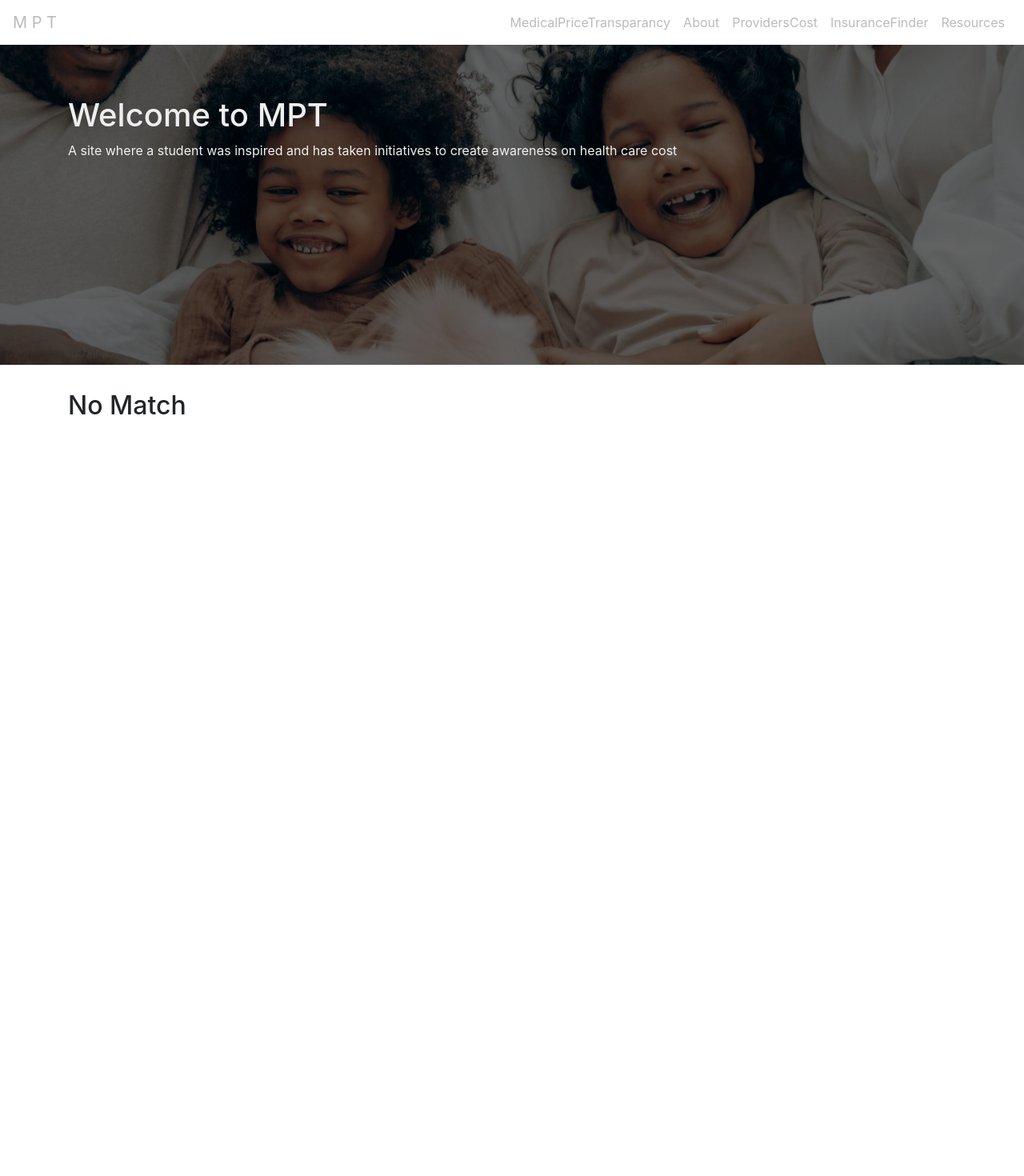
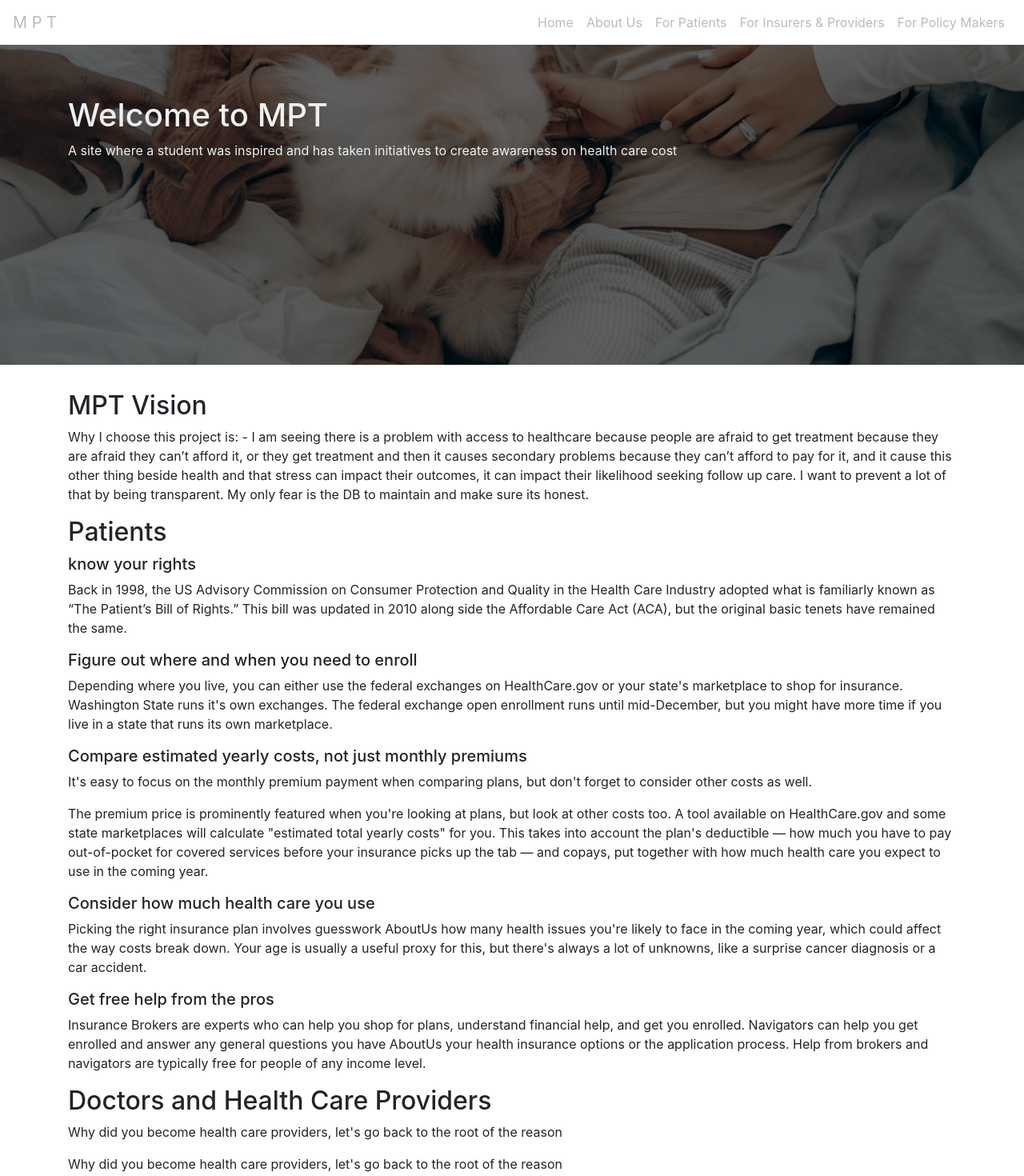
Before and after one commit to stpatrickschild/hmt-app, a React (Create React App) app: page /HOME in a window 1280 px wide. Shown: the top 1470 px of the page at 80% size. Before the commit the page ends 800 px from the top, so only its background shows below. Built offline with nearby package versions, Linux system fonts and the light colour scheme.

Commit message:
moved components around

```diff
--- a/src/App.js
+++ b/src/App.js
@@ -1,10 +1,11 @@
 import React, { Component } from 'react';
 import { BrowserRouter as Router, Route, Switch } from 'react-router-dom';
-import { About } from './components/About';
-import { InsuranceFinder } from './components/Insurancefinder';
-import { ProvidersCost } from './components/ProvidersCost';
-import { Resources } from './components/Resources';
-import { MedicalPriceTransparency } from './components/MedicalPriceTransparency';
+import { AboutUs } from './components/AboutUs';
+import { ForPatients } from './components/ForPatients';
+import { ForInsurersAndProviders } from './components/ForInsurersAndProviders';
+import SelectDropDown from './components/SelectDropDown';
+import { ForPolicyMakers } from './components/ForPolicyMakers';
+import { HOME } from './components/HOME';
 import { NoMatch } from './components/NoMatch';
 import { Layout } from './components/Layout';
 import NavigationBar from './components/NavigationBar';
@@ -20,12 +21,15 @@ class App extends Component {
         <Layout>
           <Router>
             <Switch>
-              <Route exact path="/" component={MedicalPriceTransparency} />
-              <Route path="/about" component={About} />
-              <Route path="/providerscost" component={ProvidersCost} />
-              <Route path="/insurancefinder" component={InsuranceFinder} />
-              <Route path="/resources" component={Resources} />
+              <Route exact path="/" component={SelectDropDown} />
+              <Route exact path="/ForInsurersAndProviders" component={ForInsurersAndProviders} />
+              <Route path="/AboutUs" component={AboutUs} />
+              <Route path="/HOME" component={HOME} />
+              <Route path="/ForPatients" component={ForPatients} />
+              <Route path="/ForPolicyMakers" component={ForPolicyMakers} />
+
               <Route component={NoMatch} />
+
             </Switch>
           </Router>
         </Layout>
--- /dev/null
+++ b/src/components/ForInsurersAndProviders.js
@@ -0,0 +1,13 @@
+import React from 'react';
+import  SelectDropDown  from './SelectDropDown.js'
+
+
+export const ForInsurersAndProviders = () => (
+  <div>
+    <h2>See your Health Care Cose with your Insurance Provider </h2>
+    <p>What do you think your Specialty's cost it? </p>
+
+  </div>
+)
+
+export default ForInsurersAndProviders;
--- a/src/components/MedicalPriceTransparency.js
+++ b/src/components/HOME.js
@@ -1,20 +1,9 @@
 import React from 'react';
-import './MedicalPriceTransparency.css'
+import './HOME.css'
 
 
-// class MedicalPriceTransparency  extends Component {
 
-
-//   render () {
-//     return (
-//       <div className="medicalpricetransparency">
-//         <button>Medical Price Transparency</button>
-
-//       </div>
-//       );
-//   };
-// }
-export const MedicalPriceTransparency = () => (
+export const HOME = () => (
   <div>
     <h2>MPT Vision </h2>
     <p>Why I choose this project is: - I am seeing there is a problem with access to healthcare because people are afraid to get treatment because they are afraid they can’t afford it, or they get treatment and then it causes secondary problems because they can’t afford to pay for it, and it cause this other thing beside health and that stress can impact their outcomes, it can impact their likelihood seeking follow up care. I want to prevent a lot of that by being transparent. My only fear is the DB to maintain and make sure its honest. </p>
@@ -27,9 +16,9 @@ export const MedicalPriceTransparency = () => (
     <p>It's easy to focus on the monthly premium payment when comparing plans, but don't forget to consider other costs as well.</p>
     <p>The premium price is prominently featured when you're looking at plans, but look at other costs too. A tool available on HealthCare.gov and some state marketplaces will calculate "estimated total yearly costs" for you. This takes into account the plan's deductible — how much you have to pay out-of-pocket for covered services before your insurance picks up the tab — and copays, put together with how much health care you expect to use in the coming year.</p>
     <h5>Consider how much health care you use</h5>
-    <p>Picking the right insurance plan involves guesswork about how many health issues you're likely to face in the coming year, which could affect the way costs break down. Your age is usually a useful proxy for this, but there's always a lot of unknowns, like a surprise cancer diagnosis or a car accident.</p>
+    <p>Picking the right insurance plan involves guesswork AboutUs how many health issues you're likely to face in the coming year, which could affect the way costs break down. Your age is usually a useful proxy for this, but there's always a lot of unknowns, like a surprise cancer diagnosis or a car accident.</p>
     <h5>Get free help from the pros</h5>
-    <p>Insurance Brokers are experts who can help you shop for plans, understand financial help, and get you enrolled. Navigators can help you get enrolled and answer any general questions you have about your health insurance options or the application process. Help from brokers and navigators are typically free for people of any income level. </p>
+    <p>Insurance Brokers are experts who can help you shop for plans, understand financial help, and get you enrolled. Navigators can help you get enrolled and answer any general questions you have AboutUs your health insurance options or the application process. Help from brokers and navigators are typically free for people of any income level. </p>
     <h2>Doctors and Health Care Providers </h2>
     <p>Why did you become health care providers, let's go back to the root of the reason </p>
     <p>Why did you become health care providers, let's go back to the root of the reason </p>
@@ -39,4 +28,4 @@ export const MedicalPriceTransparency = () => (
   </div>
 )
 
-export default MedicalPriceTransparency;
+export default HOME;
--- a/src/components/NavigationBar.js
+++ b/src/components/NavigationBar.js
@@ -25,11 +25,11 @@ const NavigationBar = () => (
       <Navbar.Toggle aria-controls="basic-navbar-nav"/>
       <Navbar.Collapse id="basic-navbar-nav">
         <Nav className="ml-auto">
-          <Nav.Item><Nav.Link href="/">MedicalPriceTransparancy</Nav.Link></Nav.Item>
-          <Nav.Item><Nav.Link href="/about">About</Nav.Link></Nav.Item>
-          <Nav.Item><Nav.Link href="/providerscost">ProvidersCost</Nav.Link></Nav.Item>
-          <Nav.Item><Nav.Link href="/insurancefinder">InsuranceFinder</Nav.Link></Nav.Item>
-          <Nav.Item><Nav.Link href="/resources">Resources</Nav.Link></Nav.Item>
+          <Nav.Item><Nav.Link href="/">Home</Nav.Link></Nav.Item>
+          <Nav.Item><Nav.Link href="/AboutUs">About Us</Nav.Link></Nav.Item>
+          <Nav.Item><Nav.Link href="/ForPatients">For Patients</Nav.Link></Nav.Item>
+          <Nav.Item><Nav.Link href="/ForInsurersAndProviders">For Insurers & Providers</Nav.Link></Nav.Item>
+          <Nav.Item><Nav.Link href="/ForPolicyMakers">For Policy Makers</Nav.Link></Nav.Item>
         </Nav>
       </Navbar.Collapse>
     </Navbar>
--- a/src/components/ProvidersCost.js
+++ /dev/null
@@ -1,22 +0,0 @@
-import React from 'react';
-import  SelectDropDown  from './SelectDropDown.js'
-
-// //Class Component
-// class ProvidersCostComponent extends Component {
-//   render() {
-//     return (
-//       <div className="Providers-CostComponent">
-//         Providers Cost Component
-//       </div>
-//     );
-//   }
-// }
-export const ProvidersCost = () => (
-  <div>
-    <h2>See your Health Care Cose with your Insurance Provider </h2>
-    <p>What do you think your Specialty's cost it? </p>
-    <SelectDropDown></SelectDropDown>
-  </div>
-)
-
-export default ProvidersCost;
```
Also changed, not shown: src/components/AboutUs.js (renamed from src/components/About.js, +3 -11 lines), src/components/ForPatients.js (renamed from src/components/Insurancefinder.js, +3 -10 lines), src/components/ForPolicyMakers.js (renamed from src/components/Resources.js, +3 -10 lines), src/example.js (added, +21 -0 lines), src/components/HOME.css (renamed from src/components/MedicalPriceTransparency.css).
